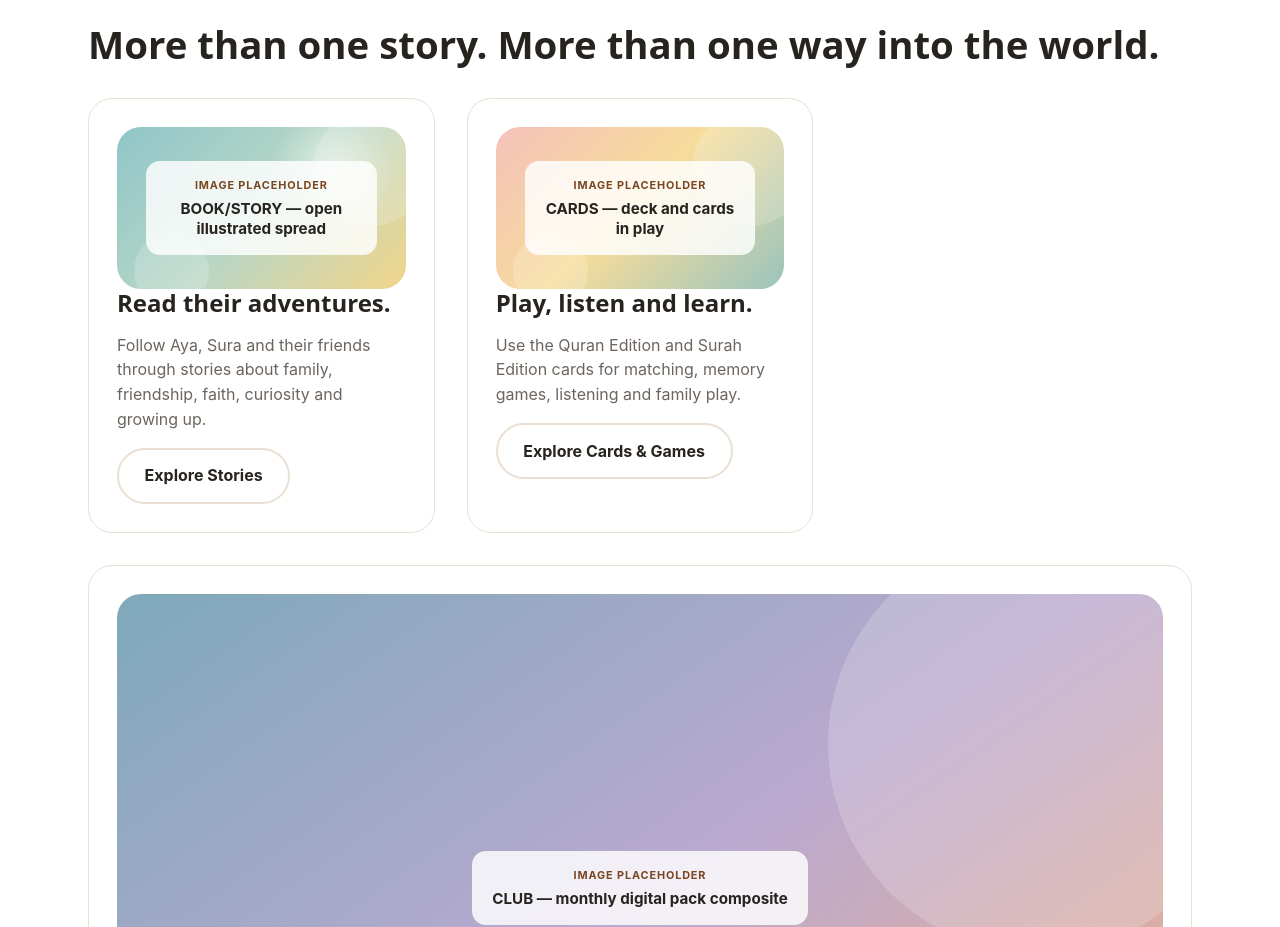
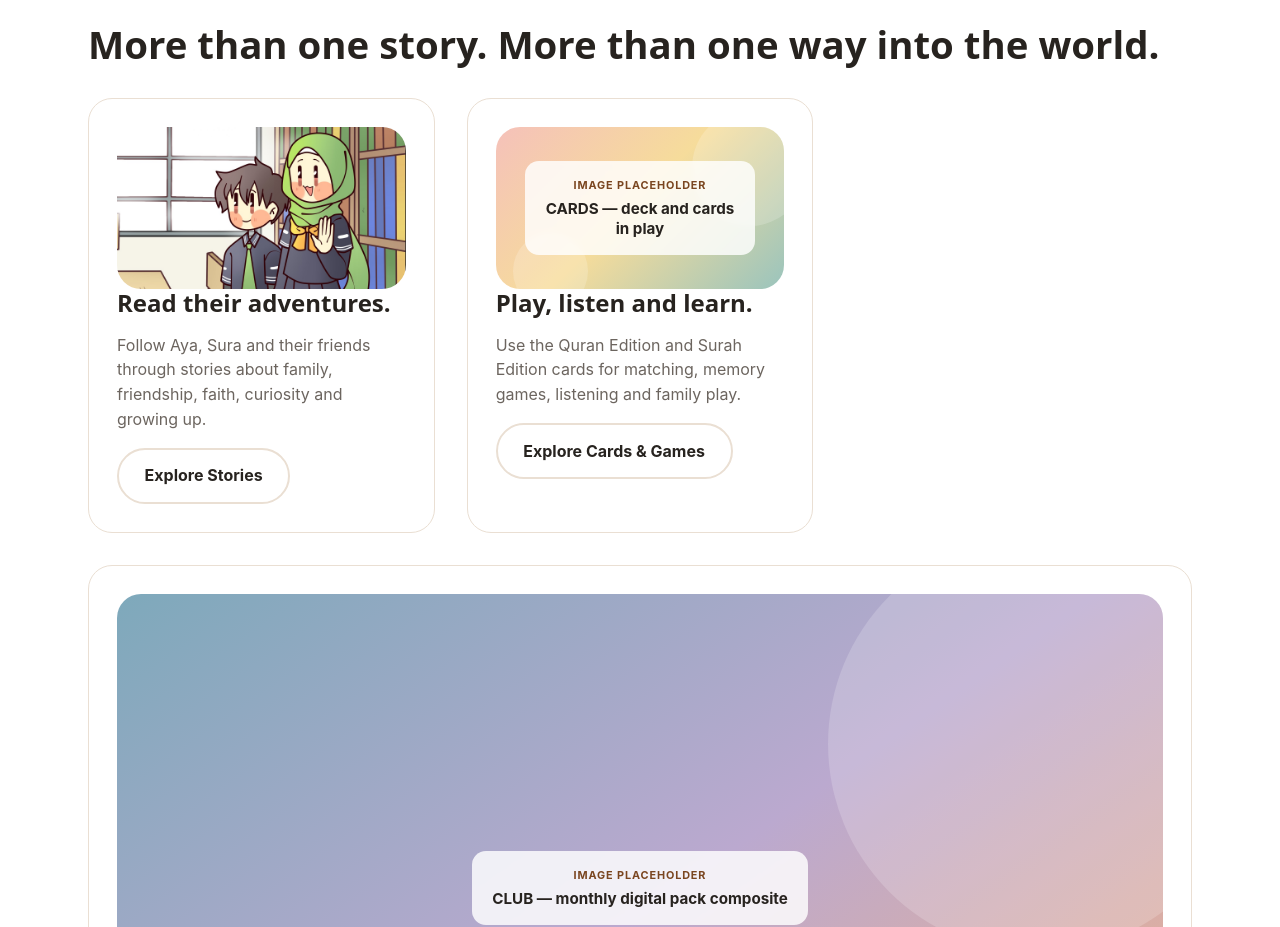
Before and after one commit to nourijp/aya-sura-site, an Astro site: page / in a window 1280 px wide. Shown: the part 2000-2927 px from the top of the page. Built offline with nearby package versions, Linux system fonts and the light colour scheme; Astro itself is replaced by a stand-in of ours; no server answers.

Commit message:
Add real Aya & Sura library scene to homepage "Read their adventures" tile
Uses the "Those who" illustration (Aya and Sura together among
bookshelves, unapproved isa/nao layers excluded) to fill the
BOOK/STORY placeholder in the homepage's "Explore the World" bento
grid.

Co-Authored-By: Claude Sonnet 5 <noreply@anthropic.com>

```diff
--- a/src/pages/index.astro
+++ b/src/pages/index.astro
@@ -54,9 +54,23 @@ import { routes } from '../config/routes.ts';
   <section class="section section--surface">
     <div class="container">
       <h2>More than one story. More than one way into the world.</h2>
+      <style>
+        .bento-img {
+          width: 100%;
+          aspect-ratio: 16 / 9;
+          object-fit: cover;
+          border-radius: var(--radius-card);
+        }
+      </style>
       <div class="grid grid-2" style="margin-top:2rem;">
         <div class="card bento-tile">
-          <MediaPlaceholder label="BOOK/STORY — open illustrated spread" ratio="wide" variant={2} />
+          <img
+            src="/images/books/aya-sura-library.jpg"
+            alt="Aya and Sura together in a room lined with bookshelves"
+            class="bento-img"
+            width="1400"
+            loading="lazy"
+          />
           <h3>Read their adventures.</h3>
           <p class="muted">Follow Aya, Sura and their friends through stories about family, friendship, faith, curiosity and growing up.</p>
           <a class="btn btn-ghost" href={routes.stories}>Explore Stories</a>
```
Also changed, not shown: public/images/books/aya-sura-library.jpg (added).
